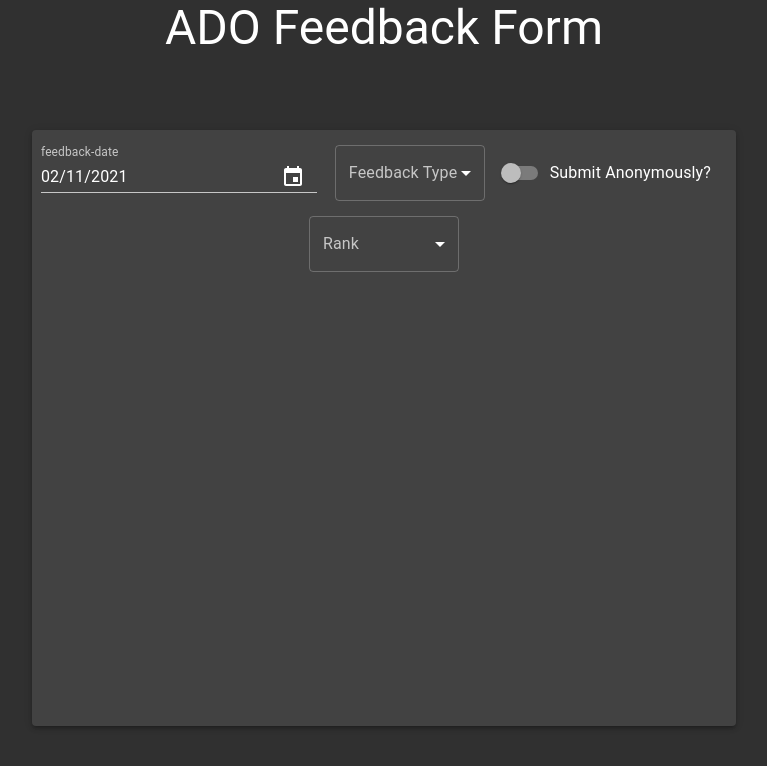
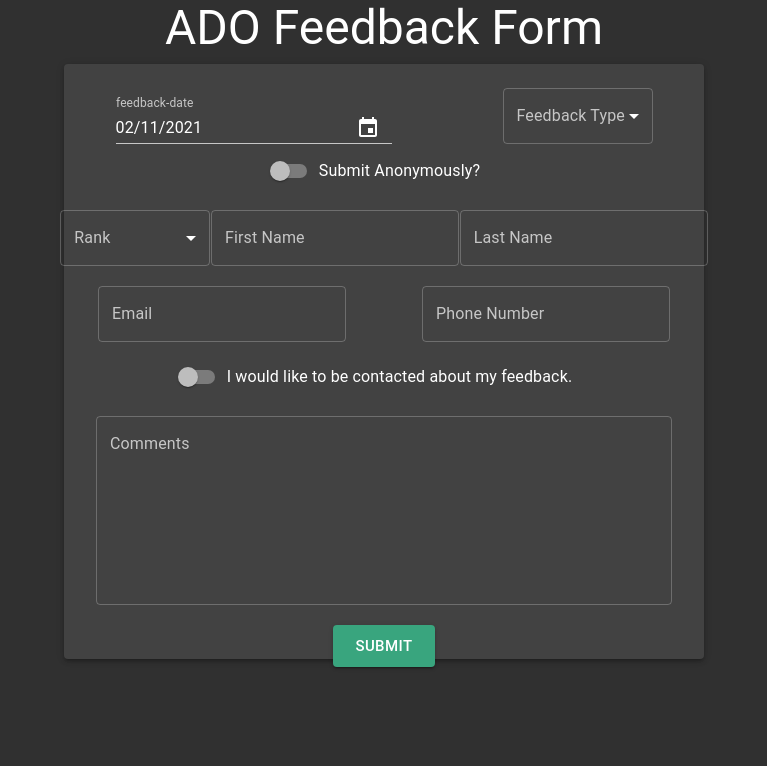
Before and after one commit to lithobraking/icebox, a React (Create React App) app: page / in a window 1280 px wide. Shown: the top 766 px of the page, without its empty margins (256-1023 px from the left). Built offline with nearby package versions, Linux system fonts and the light colour scheme.

Commit message:
#1 added all pertinent form fields

```diff
--- a/src/components/EntryForm.js
+++ b/src/components/EntryForm.js
@@ -2,7 +2,7 @@ import React, { useState } from 'react';
 import MomentUtils from '@date-io/moment';
 import { makeStyles } from '@material-ui/core/styles';
 import Paper from '@material-ui/core/Paper';
-import { FormControl, FormControlLabel, Grid, InputLabel, MenuItem, Select, Switch } from '@material-ui/core';
+import { Button, FormControl, FormControlLabel, Grid, InputLabel, MenuItem, Select, Switch, TextField } from '@material-ui/core';
 import { MuiPickersUtilsProvider, KeyboardDatePicker } from '@material-ui/pickers';
 
 
@@ -11,18 +11,24 @@ const useStyles = makeStyles((theme) => ({
         width: '100%',
         display: 'flex',
         justifyContent: 'center',
-        alignItems: 'center',
         flexWrap: 'wrap',
         '& > *': {
             margin: theme.spacing(1),
-            width: '55%',
+            width: '50%',
             height: '80%',
         },
     },
     formControl: {
-        marginTop: '15px',
         minWidth: 150,
     },
+    grid: {
+        display: 'flex',
+        alignItems: 'center',
+        marginTop: '20px',
+    },
+    commentTextBox: {
+        width: '90%',
+    }
 }));
 
 const EntryForm = () => {
@@ -31,6 +37,7 @@ const EntryForm = () => {
     const [feedbackType, setFeedbackType] = useState('');
     const [anonymous, setAnonymous] = useState(false);
     const [rank, setRank] = useState('');
+    const [wantsContact, setWantsContact] = useState(false);
 
 
     // haha event handlers go brrr
@@ -38,8 +45,8 @@ const EntryForm = () => {
         setSelectedDate(date);
     };
 
-    const handleFeedbackTypeChange = (type) => {
-        setFeedbackType(type.target.value);
+    const handleFeedbackTypeChange = (event) => {
+        setFeedbackType(event.target.value);
     };
 
     const handleAnonSwitch = (event) => {
@@ -50,15 +57,23 @@ const EntryForm = () => {
         setRank(event.target.value);
     };
 
+    const handleContactSwitch = (event) => {
+        setWantsContact(event.target.checked);
+    }
+
 
     return (
         <form className={classes.root}>
             <Paper elevation={3}>
                 <MuiPickersUtilsProvider utils={MomentUtils}>
+                    <Grid container spacing={1}>
+
                         <Grid
                             container
                             justify='space-around'
+                            className={classes.grid}
                         >
+                            <Grid item>
                                 <KeyboardDatePicker
                                     className={classes.formControl}
                                     disableToolbar
@@ -72,6 +87,8 @@ const EntryForm = () => {
                                         'aria-label': 'change date',
                                     }}
                                 />
+                            </Grid>
+                            <Grid item>
                                 <FormControl variant='outlined' className={classes.formControl}>
                                     <InputLabel id='type-select-label'>Feedback Type</InputLabel>
                                     <Select
@@ -90,6 +107,8 @@ const EntryForm = () => {
                                         <MenuItem value='request'>Request</MenuItem>
                                     </Select>
                                 </FormControl>
+                            </Grid>
+                            <Grid item>
                                 <FormControlLabel
                                     className={classes.formControl}
                                     control={
@@ -103,10 +122,13 @@ const EntryForm = () => {
                                     label='Submit Anonymously?'
                                 />
                             </Grid>
+                        </Grid>
                         <Grid
                             container
                             justify='space-around'
+                            className={classes.grid}
                         >
+                            <Grid item>
                                 <FormControl variant='outlined' className={classes.formControl}>
                                     <InputLabel id='rank-select-label'>Rank</InputLabel>
                                     <Select
@@ -127,6 +149,65 @@ const EntryForm = () => {
                                     </Select>
                                 </FormControl>
                             </Grid>
+                            <Grid item>
+                                <TextField label='First Name' variant='outlined' />
+                            </Grid>
+                            <Grid item>
+                                <TextField label='Last Name' variant='outlined' />
+                            </Grid>
+                        </Grid>
+                        <Grid
+                            container
+                            justify='space-around'
+                            className={classes.grid}
+                        >
+                            <Grid item>
+                                <TextField label='Email' variant='outlined' />
+                            </Grid>
+                            <Grid item>
+                                <TextField label='Phone Number' variant='outlined' />
+                            </Grid>
+                        </Grid>
+                    </Grid>
+                    <Grid
+                        container
+                        justify='space-around'
+                        className={classes.grid}
+                    >
+                        <FormControlLabel
+                            className={classes.formControl}
+                            control={
+                                <Switch
+                                    checked={wantsContact}
+                                    onChange={handleContactSwitch}
+                                    name='contactMeSwitch'
+                                    color='primary'
+                                />
+                            }
+                            label='I would like to be contacted about my feedback.'
+                        />
+                    </Grid>
+                    <Grid
+                        container
+                        justify='space-around'
+                        className={classes.grid}
+                    >
+                        <TextField
+                            className={classes.commentTextBox}
+                            label='Comments'
+                            multiline
+                            rows={8}
+                            placeholder='Enter your feedback here...'
+                            variant='outlined'
+                        />
+                    </Grid>
+                    <Grid
+                        container
+                        justify='space-around'
+                        className={classes.grid}
+                    >
+                        <Button variant='contained' color='primary' size='large'>Submit</Button>
+                    </Grid>
                 </MuiPickersUtilsProvider>
             </Paper>
         </form>
```
Lines whose indentation alone changed are shown as unchanged.
